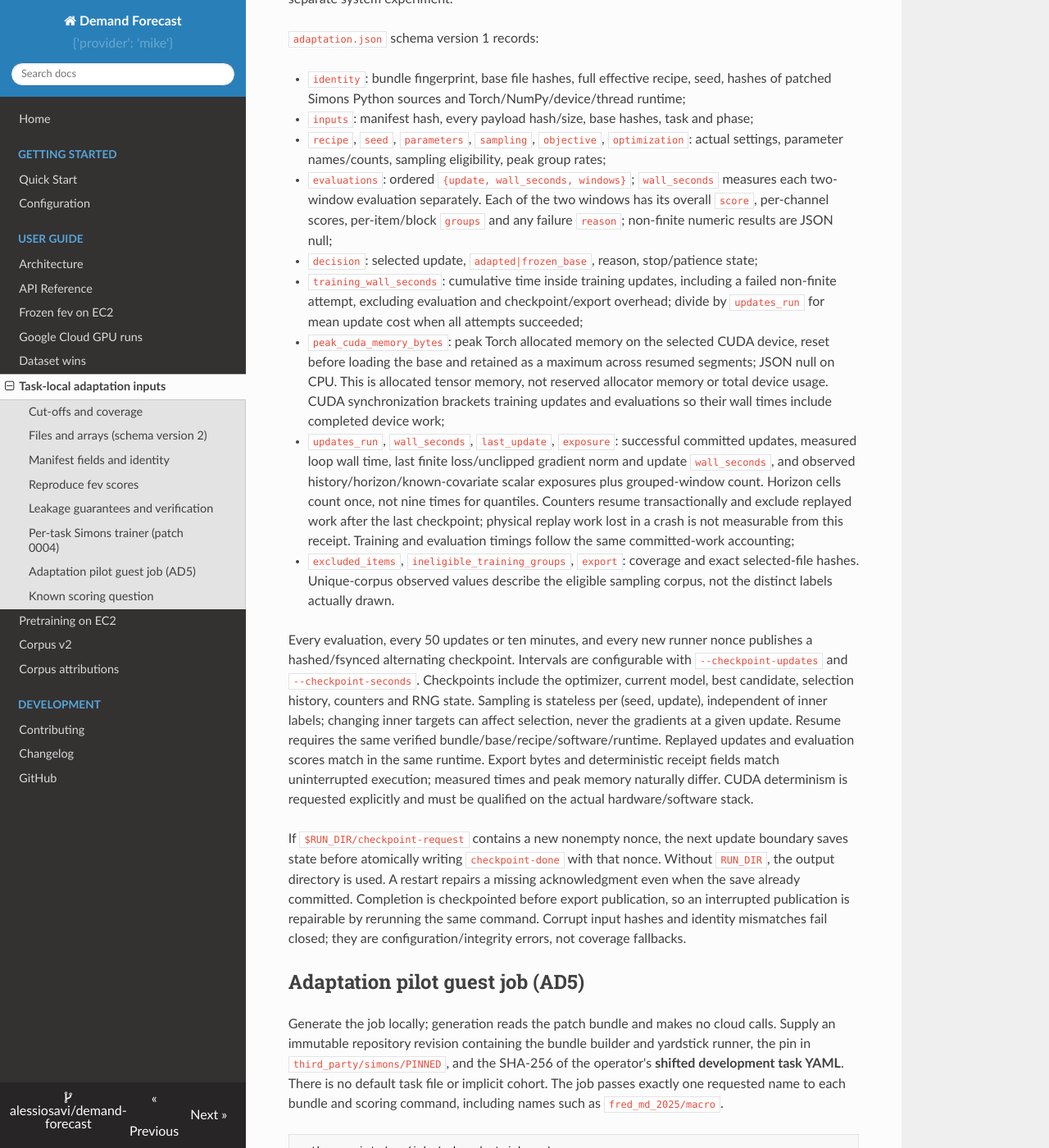
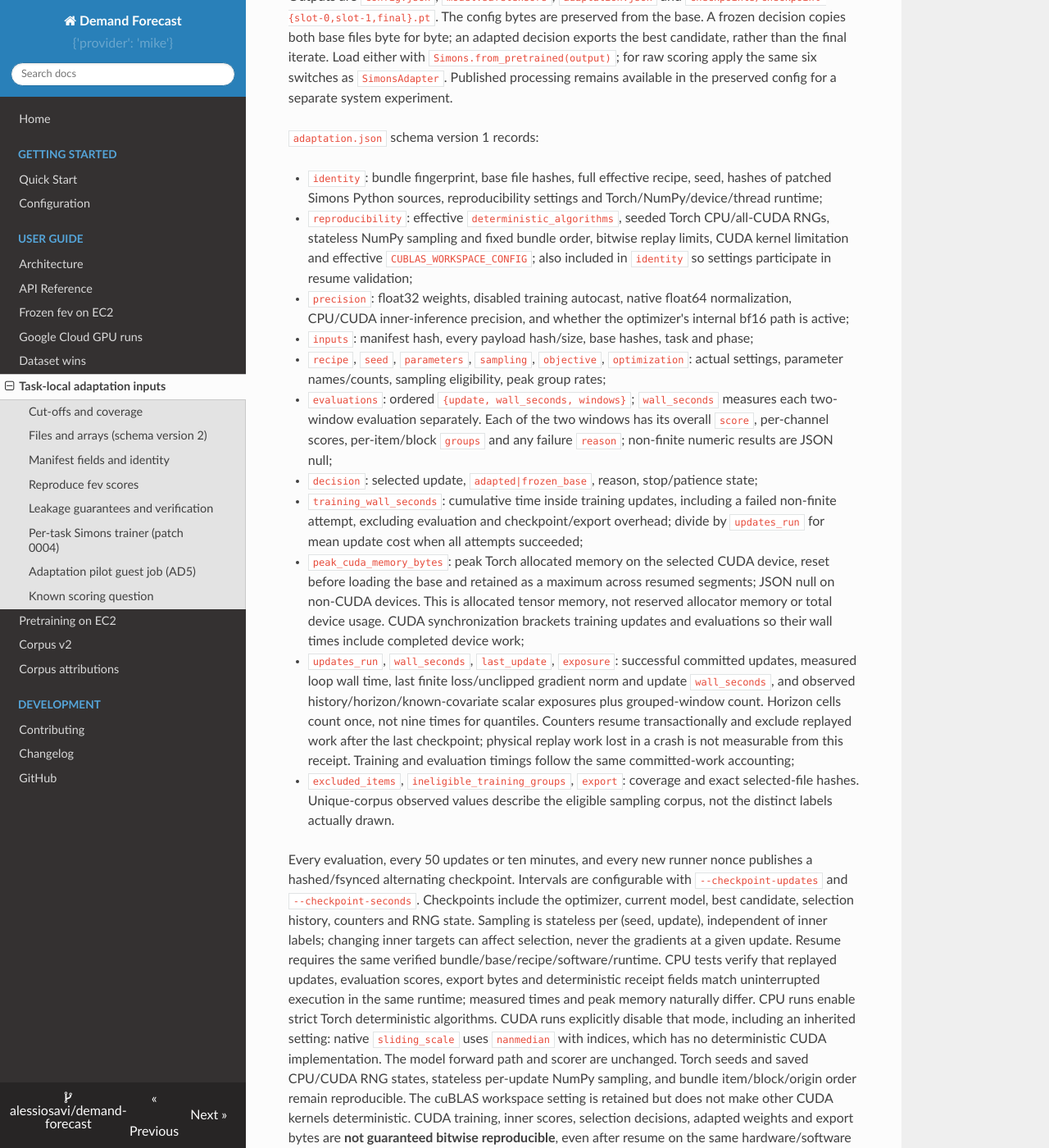
Before and after one commit to alessiosavi/demand-forecast, an MkDocs documentation site: the page built from docs/adaptation.md, in a window 1280 px wide and 1400 px high, scrolled down 7649 px. Shown: the whole window at 82% size. Built offline with MkDocs 1.6.1, drawn with Linux system fonts in a browser that asks for light colours; nearby versions of some CDN libraries; some of the changed text lies outside the part shown.

Commit message:
fix(simons): adaptation trainer runs on CUDA
First GPU run: the trainer enabled strict deterministic algorithms, and the
model's sliding normalisation uses a median that has no deterministic CUDA
implementation. Strict mode is now off on CUDA (kept on CPU); the receipt and
the docs state what is reproducible on GPU (seeds, sampling and data order)
and what is not (bitwise scores, weights, exports). Post-optimizer weight
checks fall back to the frozen base on non-finite values; the results table
carries the trainer's last error line of the current attempt.

```diff
--- a/docs/adaptation.md
+++ b/docs/adaptation.md
@@ -304,8 +304,14 @@
 both base rates before upstream width/head scaling. Rewarm rises from 0.1 to 1
 for 50 updates, then decays linearly to zero at the last planned update. A run
 shorter than 50 updates consists only of the shortened rewarm. There is no
-pretraining warm-start rate doubling. GPU mixed precision is not enabled by
-this trainer; task-batch memory and update speed must be qualified on the GPU.
+pretraining warm-start rate doubling. Training forwards use float32 weights and
+inputs without autocast, with native float64 normalization. The upstream NorMuon
+optimizer still uses bf16 internally for the `all` arm; the `head` arm uses AdamW
+only. Loss and gradient checks precede the optimizer step, and a finite-weight
+check follows it before committing the update. Inner inference retains the
+scorer's upstream CUDA bf16 autocast (float32 on CPU). This differs from
+pretraining, which enables training bf16 autocast on supported CUDA hardware.
+Task-batch memory and update speed must be qualified on the GPU.
 
 Inner evaluation defaults to updates 0/50/100/250/500. `--eval-updates 0,2,4`
 changes the list; zero and the planned final update are always included, and
@@ -358,7 +364,15 @@
 `adaptation.json` schema version 1 records:
 
 - `identity`: bundle fingerprint, base file hashes, full effective recipe, seed,
-  hashes of patched Simons Python sources and Torch/NumPy/device/thread runtime;
+  hashes of patched Simons Python sources, reproducibility settings and
+  Torch/NumPy/device/thread runtime;
+- `reproducibility`: effective `deterministic_algorithms`, seeded Torch CPU/all-CUDA
+  RNGs, stateless NumPy sampling and fixed bundle order, bitwise replay limits,
+  CUDA kernel limitation and effective `CUBLAS_WORKSPACE_CONFIG`; also included in
+  `identity` so settings participate in resume validation;
+- `precision`: float32 weights, disabled training autocast, native float64
+  normalization, CPU/CUDA inner-inference precision, and whether the optimizer's
+  internal bf16 path is active;
 - `inputs`: manifest hash, every payload hash/size, base hashes, task and phase;
 - `recipe`, `seed`, `parameters`, `sampling`, `objective`, `optimization`:
   actual settings, parameter names/counts, sampling eligibility, peak group rates;
@@ -372,7 +386,7 @@
   divide by `updates_run` for mean update cost when all attempts succeeded;
 - `peak_cuda_memory_bytes`: peak Torch allocated memory on the selected CUDA
   device, reset before loading the base and retained as a maximum across resumed
-  segments; JSON null on CPU. This is allocated tensor memory, not reserved
+  segments; JSON null on non-CUDA devices. This is allocated tensor memory, not reserved
   allocator memory or total device usage. CUDA synchronization brackets training
   updates and evaluations so their wall times include completed device work;
 - `updates_run`, `wall_seconds`, `last_update`, `exposure`: successful committed
@@ -393,10 +407,20 @@
 state. Sampling is stateless per (seed, update), independent of inner labels;
 changing inner targets can affect selection, never the gradients at a given
 update. Resume requires the same verified bundle/base/recipe/software/runtime.
-Replayed updates and evaluation scores match in the same runtime. Export bytes
-and deterministic receipt fields match uninterrupted execution; measured times
-and peak memory naturally differ. CUDA determinism is requested explicitly and
-must be qualified on the actual hardware/software stack.
+CPU tests verify that replayed updates, evaluation scores, export bytes and
+deterministic receipt fields match uninterrupted execution in the same runtime;
+measured times and peak memory naturally differ. CPU runs enable strict Torch
+deterministic algorithms. CUDA runs explicitly disable that mode, including an
+inherited setting: native `sliding_scale` uses `nanmedian` with indices, which
+has no deterministic CUDA implementation. The model forward path and scorer are
+unchanged. Torch seeds and saved CPU/CUDA RNG states, stateless per-update NumPy
+sampling, and bundle item/block/origin order remain reproducible. The cuBLAS
+workspace setting is retained but does not make other CUDA kernels deterministic.
+CUDA training, inner scores, selection decisions, adapted weights and export
+bytes are **not guaranteed bitwise reproducible**, even after resume on the same
+hardware/software stack; CPU-versus-CUDA numerical parity is not guaranteed
+either. Frozen fallback exports still copy the immutable base bytes exactly.
+No cross-version or cross-device numerical reproducibility is promised.
 
 If `$RUN_DIR/checkpoint-request` contains a new nonempty nonce, the next update
 boundary saves state before atomically writing `checkpoint-done` with that
```
Also changed, not shown: other parts of docs/adaptation.md (+2 -2 lines), 4 other files.
